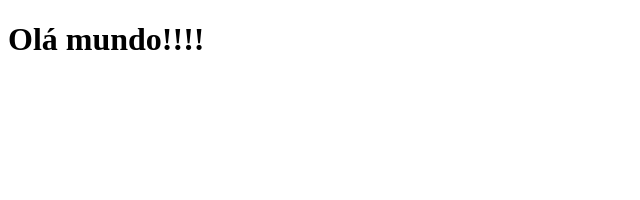
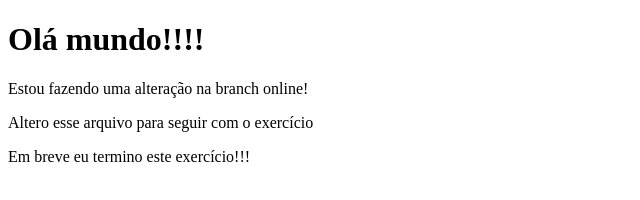
Before and after one commit to gmvalente/ex-github-m02, a plain HTML site: page index.html in a window 1280 px wide. Shown: the whole page, without its empty margins (0-640 px from the left). Drawn offline with Linux system fonts and the light colour scheme.

Commit message:
Added 3 lines in index.html

```diff
--- a/index.html
+++ b/index.html
@@ -7,5 +7,8 @@
 </head>
 <body>
     <h1>Olá mundo!!!!</h1>
+    <p>Estou fazendo uma alteração na branch online!</p>
+    <p>Altero esse arquivo para seguir com o exercício</p>
+    <p>Em breve eu termino este exercício!!!</p>
 </body>
 </html>
```
